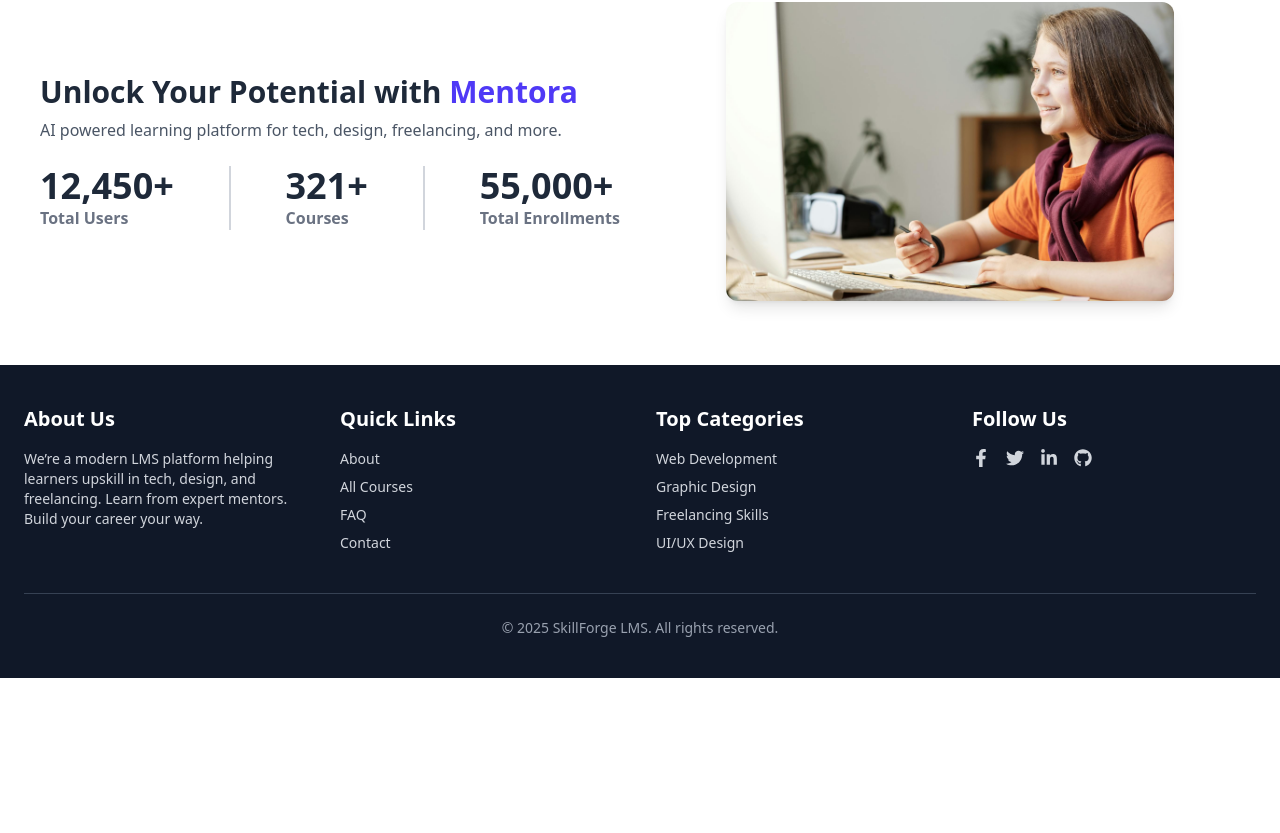
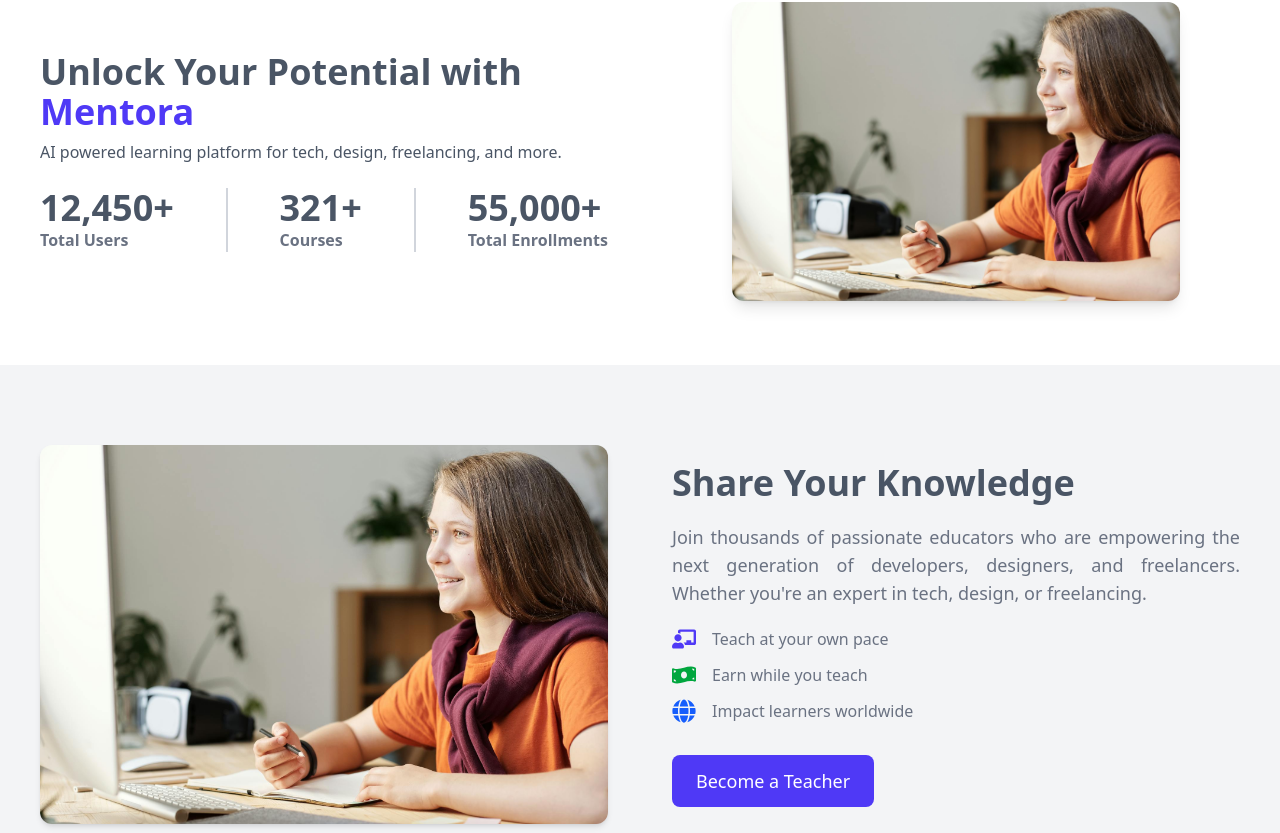
Before and after one commit to jakariya0dev/mentora-lms, a React (Vite) app: page / in a window 1280 px wide. Shown: the part 2147-2980 px from the top of the page. Before the commit the page ends 2825 px from the top, so only its background shows below. Built offline with nearby package versions, Linux system fonts and the light colour scheme.

Commit message:
join teacher section completed

```diff
--- a/src/components/home/Feedback.jsx
+++ b/src/components/home/Feedback.jsx
@@ -51,7 +51,7 @@
   return (
     <section className="py-16 bg-gray-100">
       <div className="max-w-7xl mx-auto">
-        <h2 className="text-3xl font-bold mb-10 text-gray-800">
+        <h2 className="text-3xl font-bold mb-10 text-gray-600">
           Student Feedback
         </h2>
 
--- /dev/null
+++ b/src/components/home/JoinAsTeacher.jsx
@@ -0,0 +1,51 @@
+import React from "react";
+import { FaChalkboardTeacher, FaMoneyBillWave, FaGlobe } from "react-icons/fa";
+import teacherImg from "../../assets/images/banner.jpg";
+
+export default function JoinAsTeacher() {
+  return (
+    <section className="bg-gray-100 py-20">
+      <div className="max-w-7xl mx-auto px-6 md:px-10 grid grid-cols-1 md:grid-cols-2 gap-16 items-center">
+        {/* Left - Image */}
+        <div>
+          <img
+            src={teacherImg}
+            alt="Inspire as a teacher"
+            className="w-full h-auto rounded-xl shadow-md"
+          />
+        </div>
+
+        {/* Right - Content */}
+        <div>
+          <h2 className="text-4xl font-bold text-gray-600 mb-5">
+            Share Your Knowledge
+          </h2>
+          <p className="text-gray-500 mb-5 text-lg text-justify">
+            Join thousands of passionate educators who are empowering the next
+            generation of developers, designers, and freelancers. Whether you're
+            an expert in tech, design, or freelancing.
+          </p>
+
+          <div className="space-y-3 mb-8">
+            <div className="flex items-center space-x-4">
+              <FaChalkboardTeacher className="text-indigo-600 text-2xl" />
+              <span className="text-gray-500">Teach at your own pace</span>
+            </div>
+            <div className="flex items-center space-x-4">
+              <FaMoneyBillWave className="text-green-600 text-2xl" />
+              <span className="text-gray-500">Earn while you teach</span>
+            </div>
+            <div className="flex items-center space-x-4">
+              <FaGlobe className="text-blue-600 text-2xl" />
+              <span className="text-gray-500">Impact learners worldwide</span>
+            </div>
+          </div>
+
+          <button className="bg-indigo-600 hover:bg-indigo-700 text-white px-6 py-3 rounded-lg text-lg font-medium transition duration-200">
+            Become a Teacher
+          </button>
+        </div>
+      </div>
+    </section>
+  );
+}
--- a/src/components/home/PlatformStats.jsx
+++ b/src/components/home/PlatformStats.jsx
@@ -3,10 +3,10 @@
 export default function PlatformStats() {
   return (
     <section className="py-16 bg-white">
-      <div className="max-w-7xl mx-auto px-6 md:px-10 grid grid-cols-1 md:grid-cols-2 gap-10 items-center">
+      <div className="max-w-7xl mx-auto px-6 md:px-10 grid grid-cols-1 md:grid-cols-2 gap-16 items-center">
         {/* Left Side - Cards */}
         <div>
-          <h2 className="text-3xl font-bold text-gray-800 mb-2">
+          <h2 className="text-4xl font-bold text-gray-600 mb-2">
             Unlock Your Potential with <span className="text-indigo-600">Mentora</span>
           </h2>
           <p className="text-gray-600 mb-6">
@@ -14,17 +14,17 @@
           </p>
           <div className="flex justify-between">
             <div className="flex flex-col">
-              <h3 className="text-4xl font-bold text-gray-800">12,450+</h3>
+              <h3 className="text-4xl font-bold text-gray-600">12,450+</h3>
               <p className="font-semibold text-gray-500">Total Users</p>
             </div>
             <div className="w-0.5 h-16 bg-gray-300"></div>
             <div className="flex flex-col">
-              <h3 className="text-4xl font-bold text-gray-800">321+</h3>
+              <h3 className="text-4xl font-bold text-gray-600">321+</h3>
               <p className="font-semibold text-gray-500">Courses</p>
             </div>
             <div className="w-0.5 h-16 bg-gray-300"></div>
             <div className="flex flex-col">
-              <h3 className="text-4xl font-bold text-gray-800">55,000+</h3>
+              <h3 className="text-4xl font-bold text-gray-600">55,000+</h3>
               <p className="font-semibold text-gray-500">Total Enrollments</p>
             </div>
           </div>
--- a/src/components/home/PopularCourses.jsx
+++ b/src/components/home/PopularCourses.jsx
@@ -119,7 +119,7 @@
   return (
     <section className="py-16 bg-white relative">
       <div className="max-w-7xl mx-auto px-4">
-        <h2 className="text-3xl font-bold text-gray-800 mb-10">
+        <h2 className="text-3xl font-bold text-gray-600 mb-10">
           Popular Courses
         </h2>
 
--- a/src/pages/Home.jsx
+++ b/src/pages/Home.jsx
@@ -1,5 +1,6 @@
 import Banner from "../components/home/Banner";
 import Feedback from "../components/home/Feedback";
+import JoinAsTeacher from "../components/home/JoinAsTeacher";
 import PlatformStats from "../components/home/PlatformStats";
 import PopularCourses from "../components/home/PopularCourses";
 import TrustedClients from "../components/home/TrustedClients";
@@ -12,6 +13,7 @@
       <PopularCourses />
       <Feedback />
       <PlatformStats />
+      <JoinAsTeacher />
     </section>
   );
 }
```
